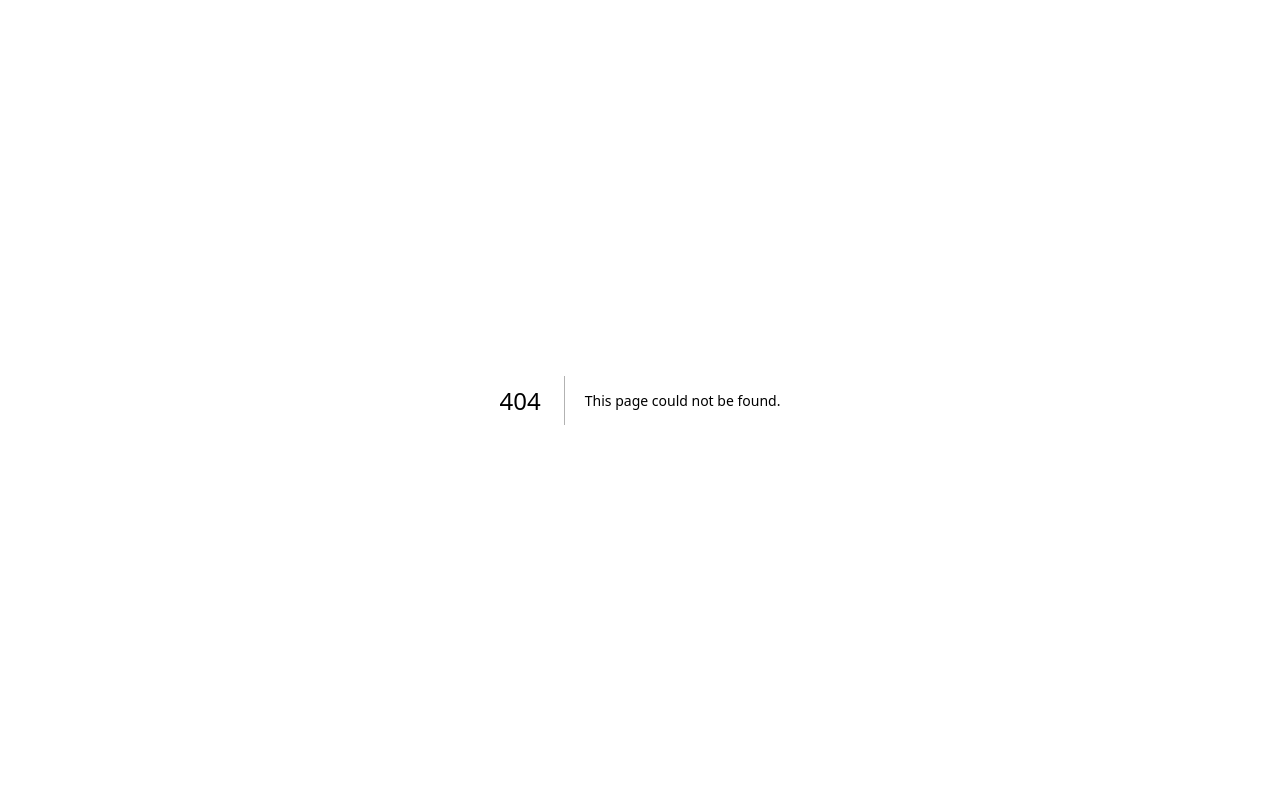
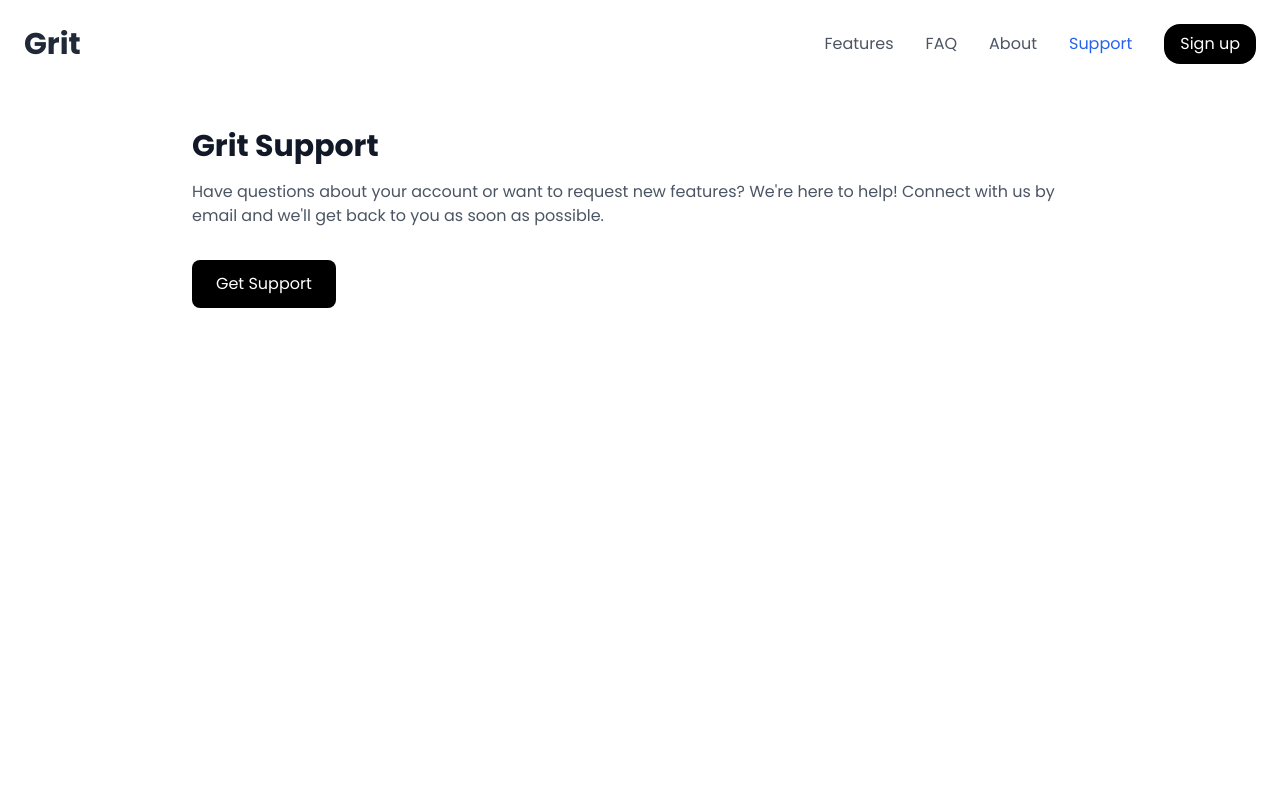
Before and after one commit to gyimadu/habit-tracker, a Next.js app: page /support in a window 1280 px wide. Before the commit this address had no page. Shown: the top 800 px of the page. Built offline with nearby package versions, Linux system fonts and the light colour scheme; no server answers.

Commit message:
added support page

```diff
--- a/src/app/about/page.tsx
+++ b/src/app/about/page.tsx
@@ -8,25 +8,25 @@ const About = () => {
   return (
     <div>
       <NavBar />
-      <div className="min-h-screen py-32 px-8 md:px-8">
+      <div className="min-h-screen py-32 px-10 md:px-8">
         <div className="max-w-3xl mx-auto">
           <div className="text-left mb-12">
-            <h1 className="text-4xl font-bold text-gray-900 mb-4">About Grit</h1>
-            <p className="text-xl text-gray-600">
+            <h1 className="text-3xl font-bold text-gray-900 mb-4">About Grit</h1>
+            <p className="text-lg text-gray-600">
               Your personal fitness companion
             </p>
           </div>
 
           <div className="space-y-8 text-gray-600">
-            <p className="text-lg leading-relaxed">
+            <p className="text-base leading-relaxed">
               Grit is your dedicated fitness companion, designed to make workout tracking simple and motivating. Whether you&apos;re just starting out or you&apos;re a seasoned athlete, we help you stay consistent and achieve your fitness goals.
             </p>
 
-            <p className="text-lg leading-relaxed">
+            <p className="text-base leading-relaxed">
               Track your workouts, set goals, and watch your progress with our intuitive system. From customizable routines to detailed analytics, we provide everything you need to build lasting fitness habits.
             </p>
 
-            <p className="text-lg leading-relaxed">
+            <p className="text-base leading-relaxed">
               Join our community of fitness enthusiasts and experience secure, seamless tracking across all your devices. Start your journey to a healthier lifestyle today.
             </p>
           </div>
--- /dev/null
+++ b/src/app/support/page.tsx
@@ -0,0 +1,117 @@
+'use client';
+
+import React, { useState } from 'react';
+import NavBar from '@/components/NavBar';
+import Footer from '@/components/Footer';
+
+const Support = () => {
+  const [showForm, setShowForm] = useState(false);
+  const [email, setEmail] = useState('');
+  const [message, setMessage] = useState('');
+  const [submitted, setSubmitted] = useState(false);
+
+  const handleSubmit = (e: React.FormEvent) => {
+    e.preventDefault();
+    // Here you would typically send the form data to your backend
+    setSubmitted(true);
+    setEmail('');
+    setMessage('');
+  };
+
+  return (
+    <div>
+      <NavBar />
+      <div className="min-h-screen py-32 px-10 md:px-8">
+        <div className="max-w-4xl mx-auto">
+          <h1 className="text-3xl font-bold text-gray-900 mb-4">Grit Support</h1>
+          <p className="text-gray-600 text-base mb-8">
+            Have questions about your account or want to request new features? We&apos;re here to help!
+            Connect with us by email and we&apos;ll get back to you as soon as possible.
+          </p>
+
+          {!showForm && !submitted && (
+            <button
+              onClick={() => setShowForm(true)}
+              className="bg-black text-white px-6 py-3 rounded-lg hover:bg-gray-800 transition-colors"
+            >
+              Get Support
+            </button>
+          )}
+
+          {showForm && !submitted && (
+            <form onSubmit={handleSubmit} className="space-y-6 bg-white py-6 rounded-lg shadow-sm">
+              <div>
+                <label htmlFor="email" className="block text-base font-medium text-gray-700 mb-1">
+                  Email
+                </label>
+                <input
+                  type="email"
+                  id="email"
+                  required
+                  value={email}
+                  onChange={(e) => setEmail(e.target.value)}
+                  className="w-full px-3 py-2 border text-base border-gray-300 rounded-md focus:outline-none focus:ring-2 focus:ring-blue-500"
+                  placeholder="Enter your email"
+                />
+              </div>
+
+              <div>
+                <label htmlFor="message" className="block text-base font-medium text-gray-700 mb-1">
+                  Message
+                </label>
+                <textarea
+                  id="message"
+                  required
+                  value={message}
+                  onChange={(e) => setMessage(e.target.value)}
+                  rows={4}
+                  className="w-full px-3 py-2 border text-base border-gray-300 rounded-md focus:outline-none focus:ring-2 focus:ring-blue-500"
+                  placeholder="How can we help you?"
+                />
+              </div>
+
+              <div className="flex gap-2 md:gap-4">
+                <button
+                  type="submit"
+                  className="bg-blue-600 text-white px-6 py-2 rounded-lg hover:bg-blue-700 transition-colors"
+                >
+                  Submit
+                </button>
+                <button
+                  type="button"
+                  onClick={() => {
+                    setShowForm(false);
+                    setEmail('');
+                    setMessage('');
+                  }}
+                  className="bg-gray-200 text-gray-700 px-6 py-2 rounded-lg hover:bg-gray-300 transition-colors"
+                >
+                  Cancel
+                </button>
+              </div>
+            </form>
+          )}
+
+          {submitted && (
+            <div className="bg-green-50 border border-green-200 rounded-lg p-4 sm:p-6 text-center">
+              <p className="text-green-800 text-lg font-medium">Thank you for your submission!</p>
+              <p className="text-green-600 mt-2">We&apos;ll get back to you as soon as possible.</p>
+              <button
+                onClick={() => {
+                  setSubmitted(false);
+                  setShowForm(true);
+                }}
+                className="mt-4 text-blue-600 hover:text-blue-800"
+              >
+                Send another message
+              </button>
+            </div>
+          )}
+        </div>
+      </div>
+      <Footer />
+    </div>
+  );
+};
+
+export default Support;
--- a/src/components/NavBar.tsx
+++ b/src/components/NavBar.tsx
@@ -33,7 +33,7 @@ export default function NavBar() {
     <nav className="fixed w-full top-0 left-0 right-0 bg-white z-50">
       <div className="container mx-auto px-6 py-6">
         <div className="flex justify-between items-center">
-          <Link href="/" className="text-xl font-bold text-gray-800">
+          <Link href="/" className="text-3xl md:text-3xl font-bold text-gray-800">
             Grit
           </Link>
 
@@ -56,6 +56,12 @@ export default function NavBar() {
               className={`hover:text-blue-600 transition-colors ${pathname === '/about' ? 'text-blue-600' : 'text-gray-600'}`}
             >
               About
+            </Link>
+            <Link
+              href="/support"
+              className={`hover:text-blue-600 transition-colors ${pathname === '/support' ? 'text-blue-600' : 'text-gray-600'}`}
+            >
+              Support
             </Link>
             {/* Auth Buttons */}
             {session ? (
@@ -123,6 +129,13 @@ export default function NavBar() {
             >
               About
             </Link>
+            <Link
+              href="/support"
+              className={`text-lg hover:text-blue-600 transition-colors ${pathname === '/support' ? 'text-blue-600' : 'text-gray-600'}`}
+              onClick={() => setIsMenuOpen(false)}
+            >
+              Support
+            </Link>
             {/* Auth Buttons */}
             {session ? (
               <>
```
